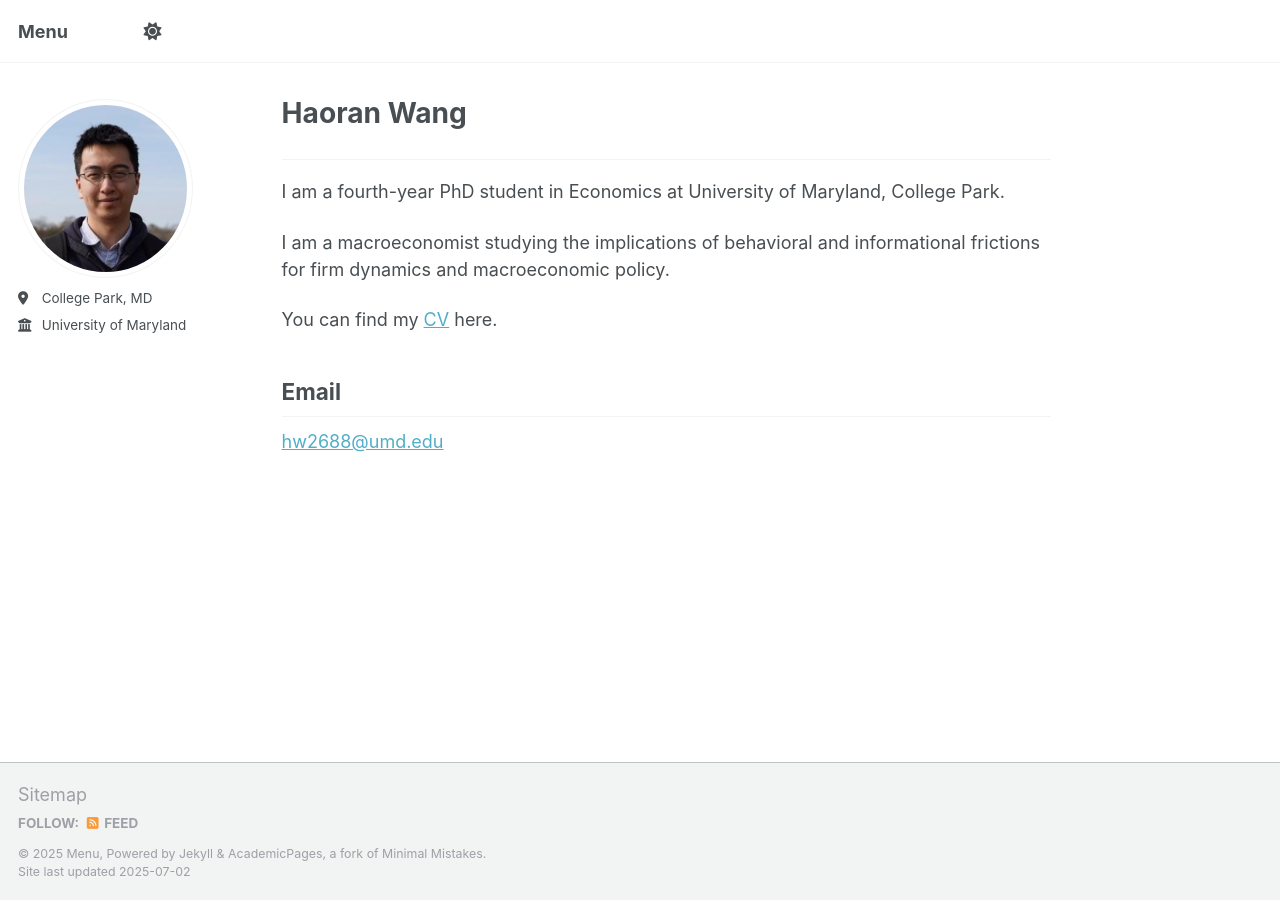
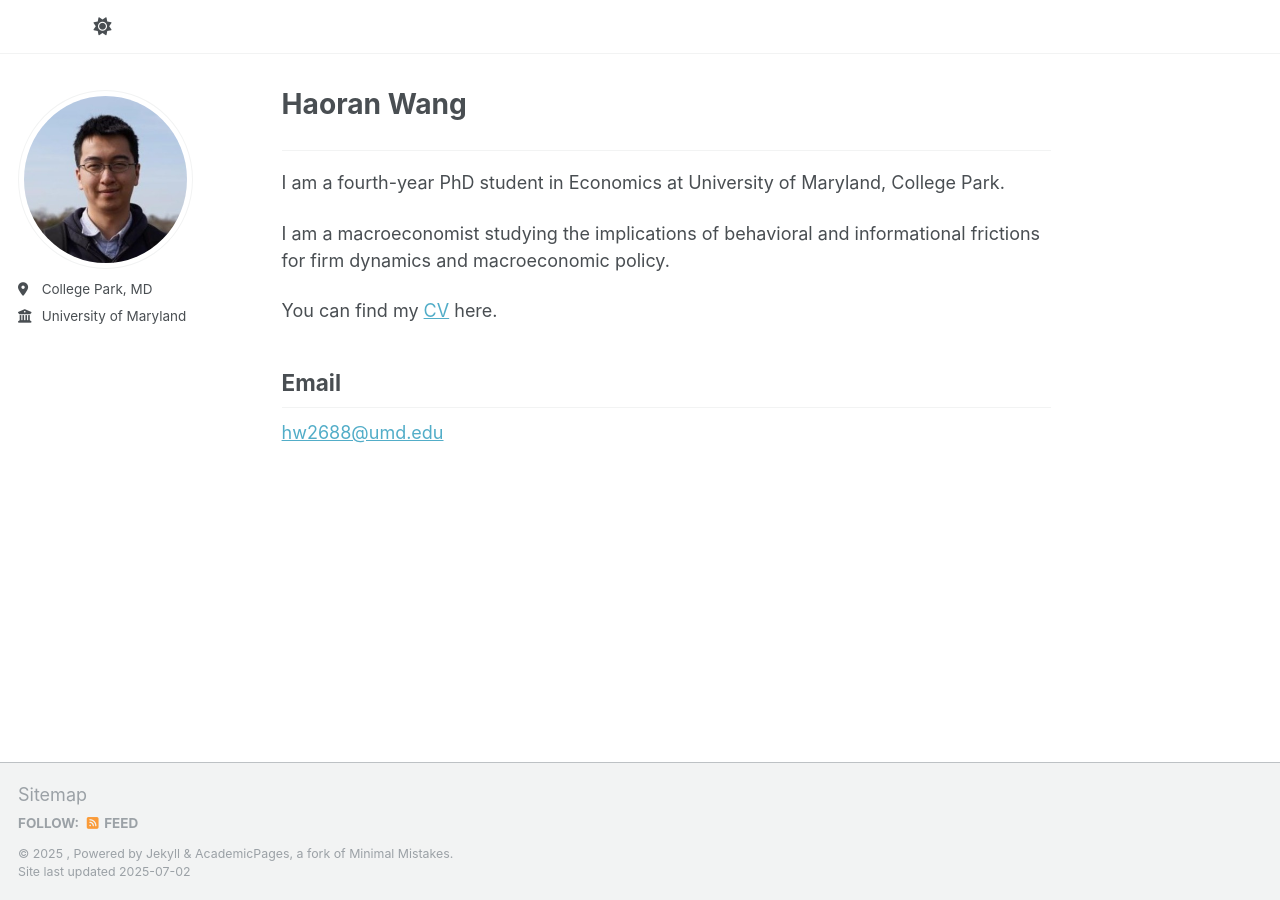
Before and after one commit to harrywang-econ/haoran-wang.github.io, a Jekyll site: the page built from _pages/about.md, in a window 1280 px wide. Built offline with Jekyll 4.4.1, drawn with Linux system fonts in a browser that asks for light colours; a script that is not in the unit is left out.

Commit message:
Update _config.yml

```diff
--- a/_config.yml
+++ b/_config.yml
@@ -9,7 +9,7 @@
 # Basic Site Settings
 locale                   : "en-US"
 site_theme               :
-title                    : "Menu"
+title                    : ""
 title_separator          : "-"
 name                     :
 description              :
```
